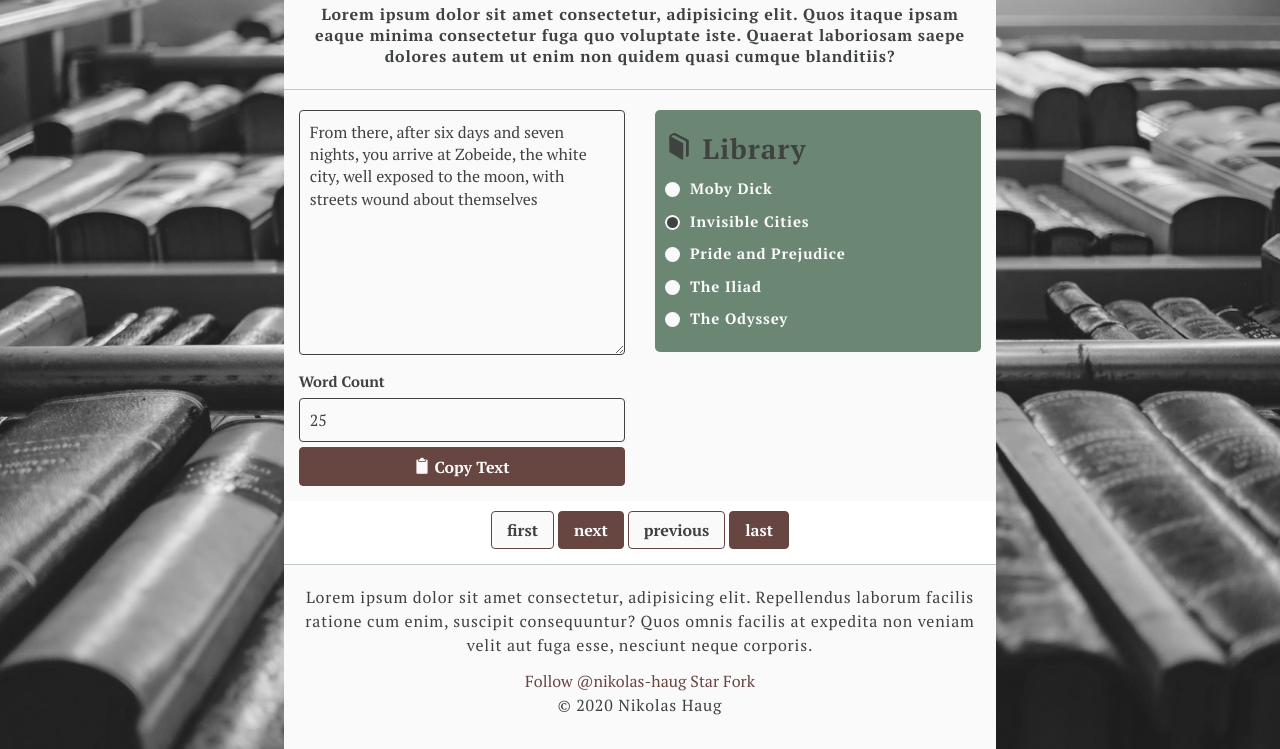
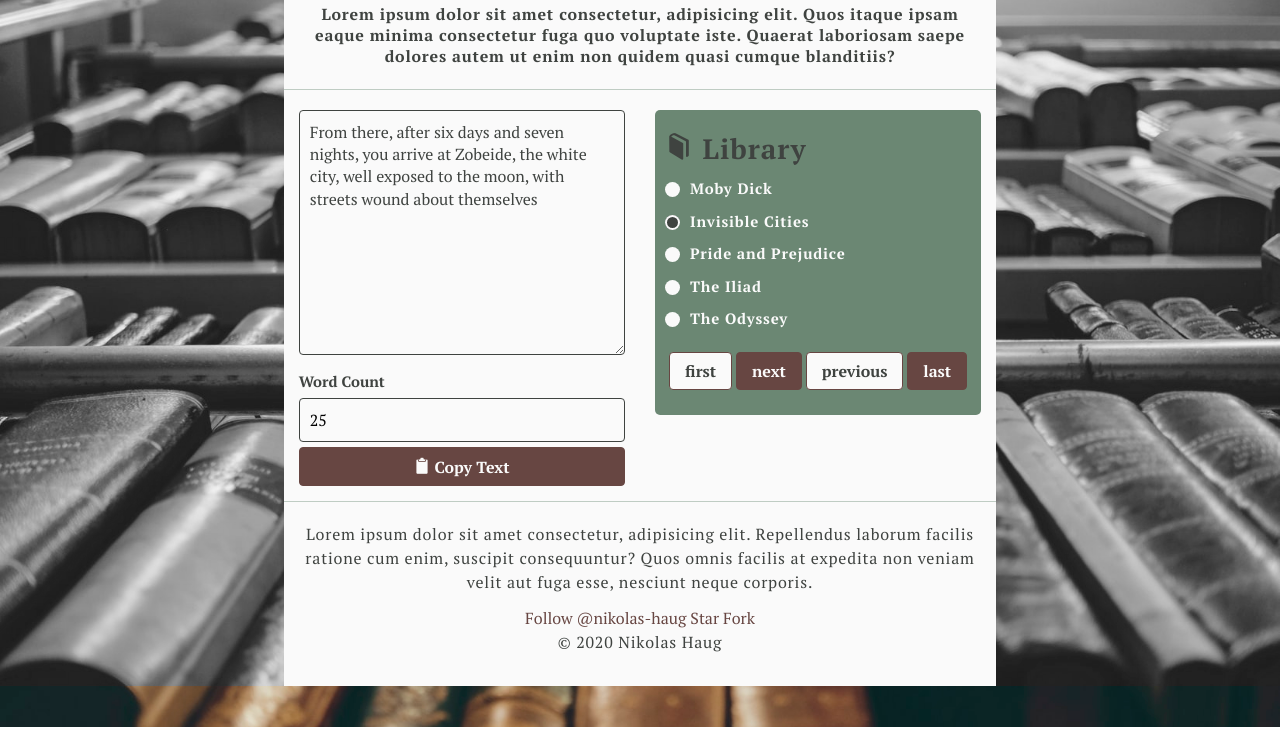
Before and after one commit to nikolas-haug/text_generatorV2, a website: page index.html in a window 1280 px wide. Shown: the part 73-822 px from the top of the page. After the commit the page ends 800 px from the top, so only its background shows below. Drawn offline with Linux system fonts and the light colour scheme; files whose address does not match are found by name.

Commit message:
add max length styles and move pagination

```diff
--- a/index.html
+++ b/index.html
@@ -30,12 +30,18 @@
                 <div class="library">
                     <h3><i class="icon-book"></i> Library</h3>
                     <ul class="library__list"></ul>
+                    <div class="text-center padding-top">
+                        <input type="button" id="first" value="first" />
+                        <input type="button" id="next"  value="next" />
+                        <input type="button" id="previous" value="previous" />
+                        <input type="button" id="last" value="last" />
+                    </div>
                 </div>
             </section>
         </div>
     </main>
 
-    <div class="container-med" style="background-color: #fff;">
+    <!-- <div class="container-med" style="background-color: #fff;">
         <div class="row">
             <div class="col-12 text-center padding-top">
                 <input type="button" id="first" value="first" />
@@ -44,7 +50,7 @@
                 <input type="button" id="last" value="last" />
             </div>
         </div>
-    </div>
+    </div> -->
 
     <footer class="container-med text-center">
         <p>Lorem ipsum dolor sit amet consectetur, adipisicing elit. Repellendus laborum facilis ratione cum enim, suscipit consequuntur? Quos omnis facilis at expedita non veniam velit aut fuga esse, nesciunt neque corporis.</p>
--- a/js/app.js
+++ b/js/app.js
@@ -137,6 +137,7 @@ const setCurrentText = (text) => {
     let numWords = wordCount;
     wordCountInput.value = wordCount;
     generatedText.value = text.split(' ', numWords).join(' ');
+    wordCountInput.style.color = 'initial';
     checkInputLength();
 }
 
@@ -146,6 +147,7 @@ const checkInputLength = () => {
     if(wordCount > maxLength) {
         wordCount = maxLength;
         wordCountInput.value = maxLength;
+        wordCountInput.style.color = 'red';
     }
 }
 
```
